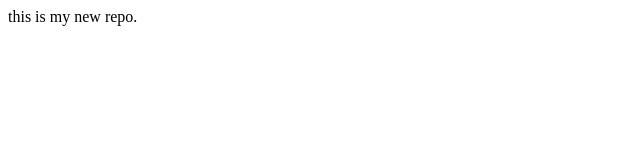
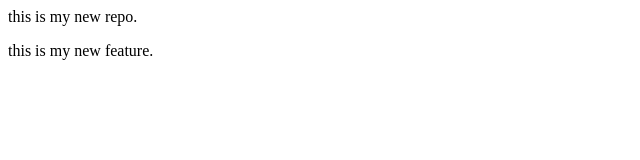
Before and after one commit to sahil-cse/localrepo, a plain HTML site: page index.html in a window 1280 px wide. Shown: the whole page, without its empty margins (0-640 px from the left). Drawn offline with Linux system fonts and the light colour scheme.

Commit message:
Add new feature

```diff
--- a/index.html
+++ b/index.html
@@ -1 +1,2 @@
 <p>this is my new repo.</p>
+<p>this is my new feature.</p>
```
